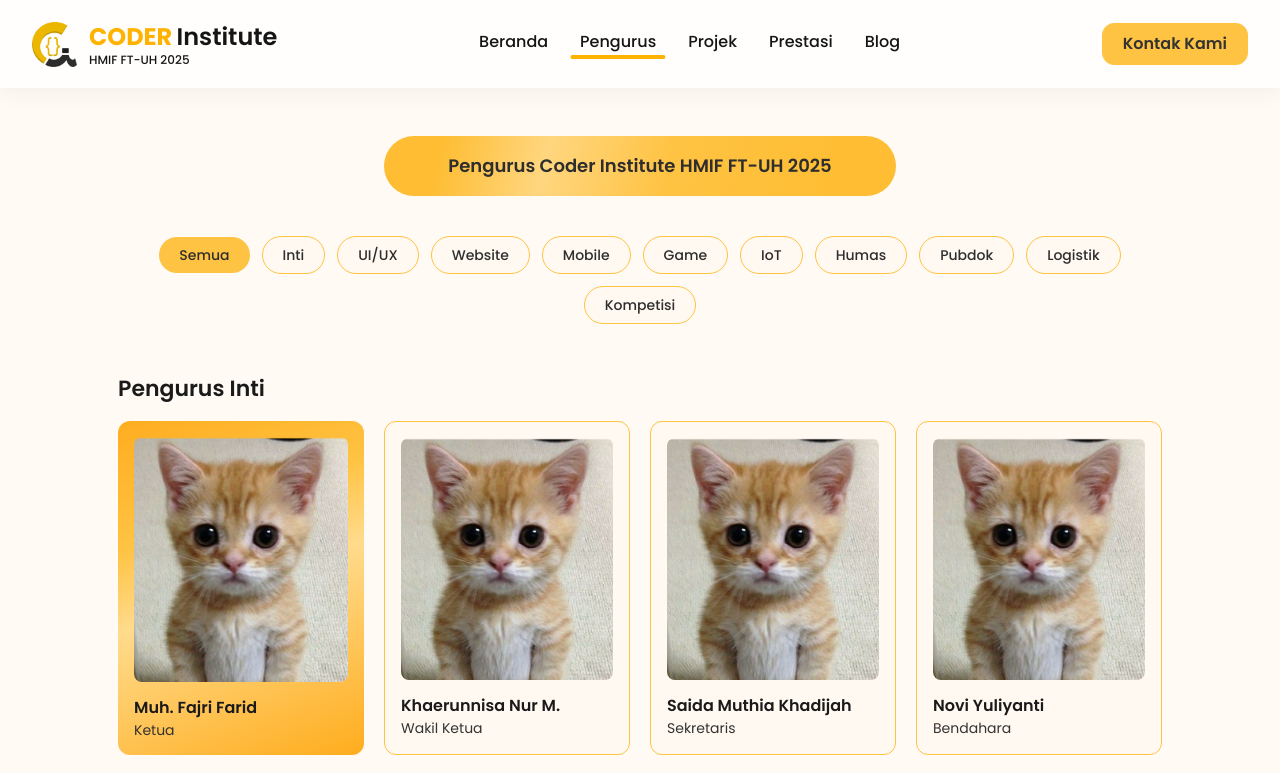
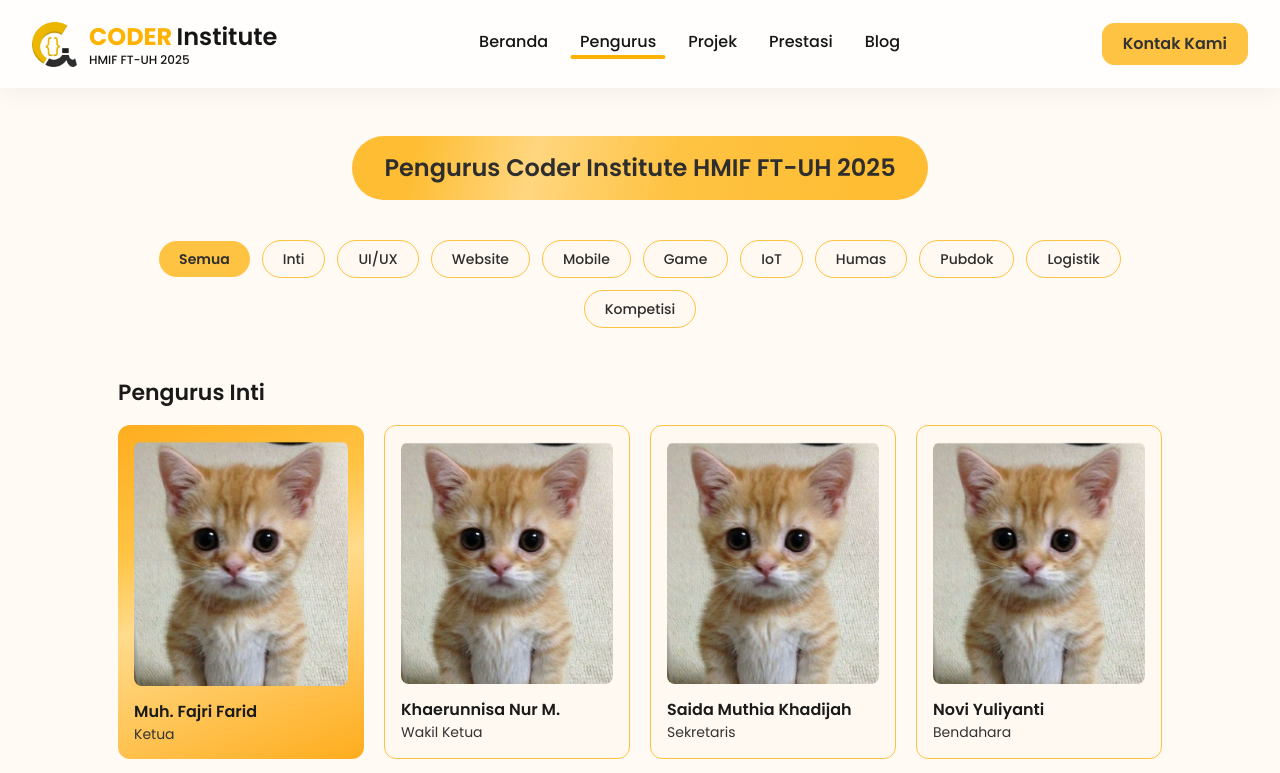
Before and after one commit to Coder-Institute-HMIF-FT-UH/website-coder-institute, a Next.js app: page /pengurus in a window 1280 px wide. Shown: the top 773 px of the page. Built offline with nearby package versions, Linux system fonts and the light colour scheme.

Commit message:
feat(pengurus): enhance styling for active filter and update heading component for better responsiveness

```diff
--- a/src/components/pengurus/FilterPengurus.tsx
+++ b/src/components/pengurus/FilterPengurus.tsx
@@ -64,7 +64,7 @@ export const FilterPengurus: React.FC<FilterPengurusProps> = ({
               'px-5 py-2 text-sm font-medium whitespace-nowrap transition-all',
               'rounded-[20px]',
               activeFilter === item
-                ? 'bg-[var(--yellow-yellow4,#FFC343)] text-[#2E2E2E]'
+                ? 'bg-[var(--yellow-yellow4,#FFC343)] font-semibold text-[#2E2E2E]'
                 : 'cursor-pointer border border-[var(--yellow-yellow4,#FFC343)] bg-[var(--yellow-yellow7,#FFF9F1)] text-[#2E2E2E] hover:bg-[var(--yellow-yellow4,#FFC343)]'
             )}
           >
--- a/src/components/pengurus/HeadingPengurus.tsx
+++ b/src/components/pengurus/HeadingPengurus.tsx
@@ -1,6 +1,6 @@
 export const HeadingPengurus = () => {
   return (
-    <div className="xs:text-base mb-2 inline-flex min-w-[40vw] items-center justify-center rounded-4xl bg-[linear-gradient(103deg,_#FEBD32_11.01%,_#FFD67F_31.67%,_#FFC343_55.59%,_#FEBD32_90.35%)] px-4 py-4 font-semibold text-[#2E2E2E] md:mb-0 md:px-8 md:text-lg">
+    <div className="xs:text-base mb-2 inline-flex min-w-[40vw] items-center justify-center rounded-4xl bg-[linear-gradient(103deg,_#FEBD32_11.01%,_#FFD67F_31.67%,_#FFC343_55.59%,_#FEBD32_90.35%)] px-4 py-4 font-semibold text-[#2E2E2E] md:mb-0 md:px-8 md:text-lg lg:text-xl xl:text-2xl">
       Pengurus Coder Institute HMIF FT-UH 2025
     </div>
   );
```
